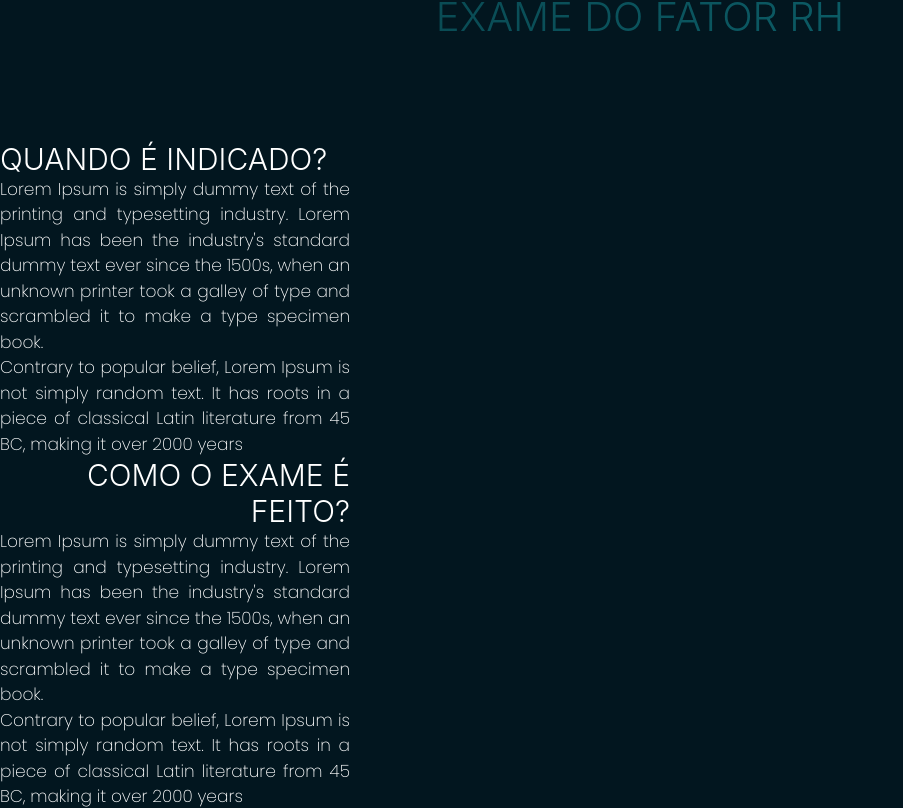
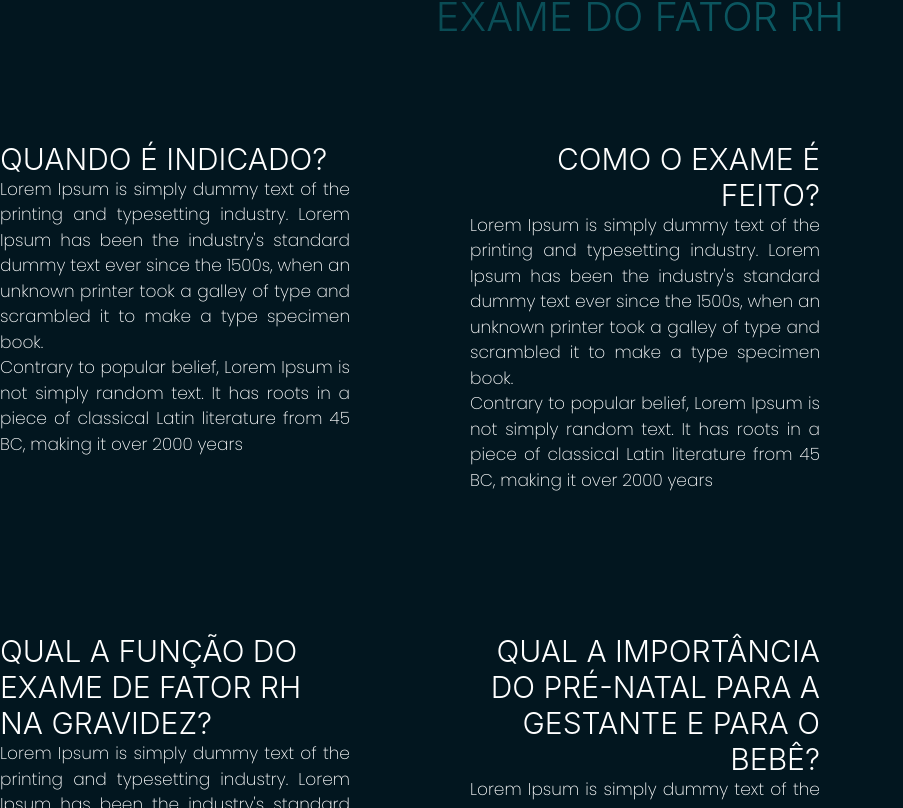
Before and after one commit to Matheus1415/Mendel, a React (Vite) app: page /fator-rh in a window 1280 px wide. Shown: the part 4092-4900 px from the top of the page, without its empty margins (0-903 px from the left). Built offline with nearby package versions, Linux system fonts and the light colour scheme.

Commit message:
19/08/2024
gap dos elementos

```diff
--- a/src/pages/FatorRh/ExamFactorRh.jsx
+++ b/src/pages/FatorRh/ExamFactorRh.jsx
@@ -13,8 +13,8 @@ export function ExamFactorRh(){
  function showContentBoxes(){
 
     return ExamRh.map((Value, index) => (
-        <Box >
-            <Heading color='#fff' fontSize='30px' fontWeight='275' maxW='350px' textAlign={alingTexts(index)}>{Value.title}</Heading>
+        <Box marginBottom='40px'>
+            <Heading color='#fff' fontSize='30px' fontWeight='275' maxW='350px' marginBottom='' textAlign={alingTexts(index) }>{Value.title}</Heading>
             <Text fontSize='17px' fontWeight='275' color='#FFFFFF' maxW='350px' textAlign='justify'>{Value.firstParagraphy}</Text>
             <Text fontSize='17px' fontWeight='275' color='#FFFFFF' maxW='350px' textAlign='justify'>{Value.secondParagrapy}</Text>
         </Box>
@@ -24,7 +24,7 @@ export function ExamFactorRh(){
     return(
         <Box>
             <Heading color='white' fontSize={40} textAlign='center' fontWeight={275} bgGradient='linear(to-r, #0D606780, #19BFCD80)' bgClip='text' marginBottom='100px' marginTop='70px'>EXAME DO FATOR RH</Heading>
-            <Grid>
+            <Grid templateColumns={'repeat(2, 370px)'} gap='100px' >
                 {showContentBoxes()}
             </Grid>
         </Box>
```
